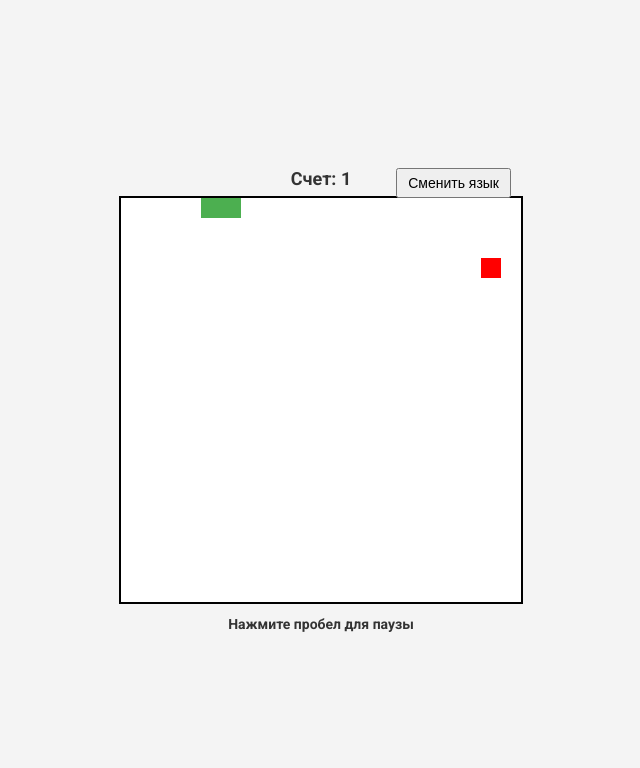
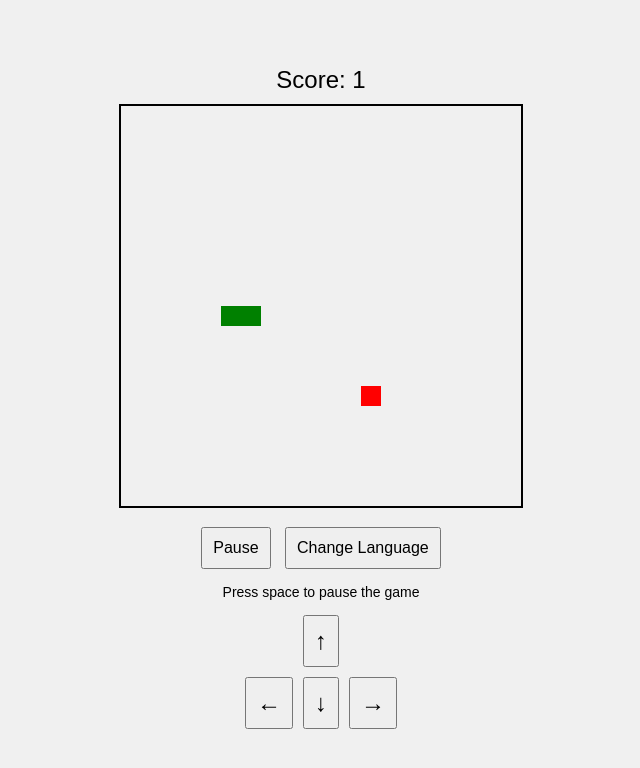
Before and after one commit to helliong/snake, a plain HTML site: page index.html in a window 1280 px wide. Shown: the whole page, without its empty margins (319-959 px from the left). Drawn offline with Linux system fonts and the light colour scheme.

Commit message:
Add files via upload

```diff
--- a/index.html
+++ b/index.html
@@ -1,19 +1,30 @@
 <!DOCTYPE html>
-<html lang="ru">
+<html lang="en">
 <head>
     <meta charset="UTF-8">
     <meta name="viewport" content="width=device-width, initial-scale=1.0">
-    <title>Игра Змейка</title>
-    <link rel="stylesheet" href="main.css">
-    <link href="https://fonts.googleapis.com/css2?family=Roboto:wght@700&display=swap" rel="stylesheet">
+    <title>Snake Game</title>
+    <link rel="stylesheet" href="style.css">
 </head>
 <body>
-<div class="game-container">
-    <div id="score">Счет: 0</div>
+<div id="gameContainer">
+    <div id="score">Score: 0</div>
     <canvas id="gameCanvas" width="400" height="400"></canvas>
-    <div id="instructions">Нажмите пробел для паузы</div>
-    <button id="languageButton">Сменить язык</button>
+    <div id="controls">
+        <button id="pauseButton">Pause</button>
+        <button id="changeLanguageButton">Change Language</button>
+    </div>
+    <div id="instructions">Press space to pause the game</div>
+    <div id="mobileControls">
+        <button id="upButton">&uarr;</button>
+        <div>
+            <button id="leftButton">&larr;</button>
+            <button id="downButton">&darr;</button>
+            <button id="rightButton">&rarr;</button>
+        </div>
+    </div>
+    <button id="restartButton" style="display: none;">Restart</button>
 </div>
-<script src="main.js"></script>
+<script src="script.js"></script>
 </body>
 </html>
--- /dev/null
+++ b/script.js
@@ -0,0 +1,158 @@
+// Получаем элементы DOM
+const canvas = document.getElementById('gameCanvas');
+const ctx = canvas.getContext('2d');
+const scoreDisplay = document.getElementById('score');
+const pauseButton = document.getElementById('pauseButton');
+const changeLanguageButton = document.getElementById('changeLanguageButton');
+const instructions = document.getElementById('instructions');
+const upButton = document.getElementById('upButton');
+const leftButton = document.getElementById('leftButton');
+const downButton = document.getElementById('downButton');
+const rightButton = document.getElementById('rightButton');
+const restartButton = document.getElementById('restartButton');
+
+// Инициализируем переменные
+let score = 0;
+let snake = [{ x: 200, y: 200 }];
+let dx = 20;
+let dy = 0;
+let food = { x: Math.floor(Math.random() * 20) * 20, y: Math.floor(Math.random() * 20) * 20 };
+let gameInterval;
+let isPaused = false;
+let language = 'en';
+
+// Функция для рисования змейки
+function drawSnake() {
+    ctx.fillStyle = 'green';
+    snake.forEach(segment => ctx.fillRect(segment.x, segment.y, 20, 20));
+}
+
+// Функция для рисования еды
+function drawFood() {
+    ctx.fillStyle = 'red';
+    ctx.fillRect(food.x, food.y, 20, 20);
+}
+
+// Функция для перемещения змейки
+function moveSnake() {
+    const head = { x: snake[0].x + dx, y: snake[0].y + dy };
+    snake.unshift(head);
+
+    // Проверка на съедание еды
+    if (head.x === food.x && head.y === food.y) {
+        score++;
+        scoreDisplay.textContent = language === 'en' ? `Score: ${score}` : `Счет: ${score}`;
+        food = { x: Math.floor(Math.random() * 20) * 20, y: Math.floor(Math.random() * 20) * 20 };
+    } else {
+        snake.pop();
+    }
+
+    // Проверка на выход за границы
+    if (head.x < 0) head.x = canvas.width - 20;
+    if (head.x >= canvas.width) head.x = 0;
+    if (head.y < 0) head.y = canvas.height - 20;
+    if (head.y >= canvas.height) head.y = 0;
+
+    // Проверка на столкновение с самой собой
+    if (snake.slice(1).some(segment => segment.x === head.x && segment.y === head.y)) {
+        clearInterval(gameInterval);
+        isPaused = true;
+        pauseButton.textContent = language === 'en' ? 'Game Over' : 'Игра окончена';
+        restartButton.style.display = 'block'; // Показываем кнопку "Начать заново"
+    }
+}
+
+// Основной игровой цикл
+function gameLoop() {
+    if (!isPaused) {
+        ctx.clearRect(0, 0, canvas.width, canvas.height);
+        drawSnake();
+        drawFood();
+        moveSnake();
+    }
+}
+
+// Функция для смены языка
+function changeLanguage() {
+    language = language === 'en' ? 'ru' : 'en';
+    scoreDisplay.textContent = language === 'en' ? `Score: ${score}` : `Счет: ${score}`;
+    changeLanguageButton.textContent = language === 'en' ? 'Change Language' : 'Сменить язык';
+    pauseButton.textContent = isPaused ? (language === 'en' ? 'Resume' : 'Продолжить') : (language === 'en' ? 'Pause' : 'Пауза');
+    instructions.textContent = language === 'en' ? 'Press space to pause the game' : 'Чтобы поставить на паузу нажмите пробел';
+}
+
+// Функция для паузы/возобновления игры
+function togglePause() {
+    isPaused = !isPaused;
+    pauseButton.textContent = isPaused ? (language === 'en' ? 'Resume' : 'Продолжить') : (language === 'en' ? 'Pause' : 'Пауза');
+}
+
+// Обработчик событий для клавиатуры
+document.addEventListener('keydown', event => {
+    if (event.code === 'Space') {
+        togglePause();
+    } else if (event.code === 'ArrowUp' && dy === 0) {
+        dx = 0;
+        dy = -20;
+    } else if (event.code === 'ArrowDown' && dy === 0) {
+        dx = 0;
+        dy = 20;
+    } else if (event.code === 'ArrowLeft' && dx === 0) {
+        dx = -20;
+        dy = 0;
+    } else if (event.code === 'ArrowRight' && dx === 0) {
+        dx = 20;
+        dy = 0;
+    }
+});
+
+// Обработчики событий для кнопок на мобильных устройствах
+upButton.addEventListener('click', () => {
+    if (dy === 0) {
+        dx = 0;
+        dy = -20;
+    }
+});
+
+leftButton.addEventListener('click', () => {
+    if (dx === 0) {
+        dx = -20;
+        dy = 0;
+    }
+});
+
+downButton.addEventListener('click', () => {
+    if (dy === 0) {
+        dx = 0;
+        dy = 20;
+    }
+});
+
+rightButton.addEventListener('click', () => {
+    if (dx === 0) {
+        dx = 20;
+        dy = 0;
+    }
+});
+
+// Обработчики событий для кнопок паузы и смены языка
+pauseButton.addEventListener('click', togglePause);
+changeLanguageButton.addEventListener('click', changeLanguage);
+
+// Обработчик событий для кнопки "Начать заново"
+restartButton.addEventListener('click', () => {
+    score = 0;
+    snake = [{ x: 200, y: 200 }];
+    dx = 20;
+    dy = 0;
+    food = { x: Math.floor(Math.random() * 20) * 20, y: Math.floor(Math.random() * 20) * 20 };
+    isPaused = false;
+    restartButton.style.display = 'none'; // Скрываем кнопку "Начать заново"
+    pauseButton.textContent = language === 'en' ? 'Pause' : 'Пауза';
+    scoreDisplay.textContent = language === 'en' ? `Score: ${score}` : `Счет: ${score}`;
+    clearInterval(gameInterval);
+    gameInterval = setInterval(gameLoop, 133); // Снижаем скорость на 25%
+});
+
+// Запуск игрового цикла
+gameInterval = setInterval(gameLoop, 133); // Снижаем скорость на 25%
--- /dev/null
+++ b/style.css
@@ -0,0 +1,61 @@
+body {
+    display: flex;
+    justify-content: center;
+    align-items: center;
+    height: 100vh;
+    margin: 0;
+    background-color: #f0f0f0;
+    font-family: Arial, sans-serif;
+}
+
+#gameContainer {
+    text-align: center;
+}
+
+#score {
+    font-size: 24px;
+    margin-bottom: 10px;
+}
+
+#gameCanvas {
+    border: 2px solid #000;
+}
+
+#controls {
+    margin-top: 10px;
+}
+
+#controls button {
+    margin: 5px;
+    padding: 10px;
+    font-size: 16px;
+}
+
+#instructions {
+    margin-top: 10px;
+    font-size: 14px;
+}
+
+#mobileControls {
+    display: flex;
+    flex-direction: column;
+    align-items: center;
+    margin-top: 10px;
+}
+
+#mobileControls button {
+    margin: 5px;
+    padding: 10px;
+    font-size: 24px;
+}
+
+#mobileControls div {
+    display: flex;
+    justify-content: center;
+}
+
+#restartButton {
+    margin-top: 10px;
+    padding: 10px;
+    font-size: 16px;
+}
```
